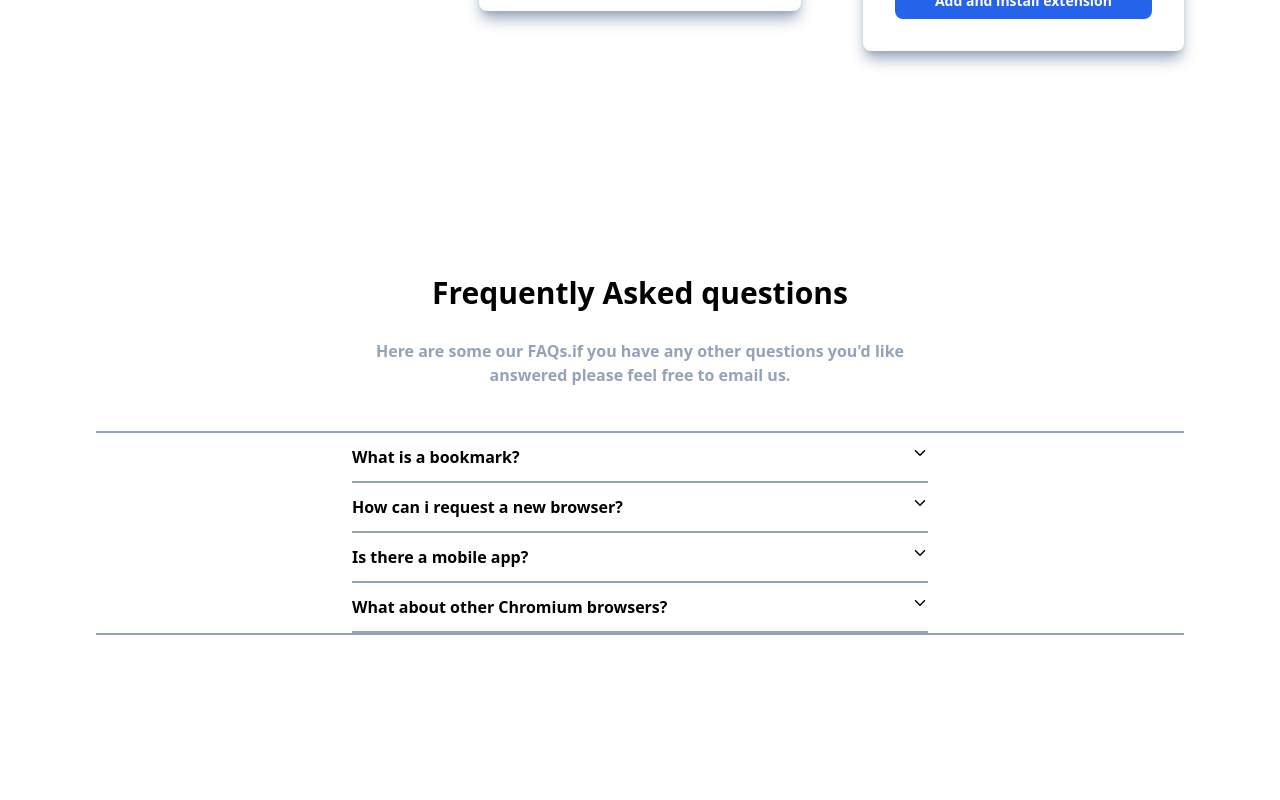
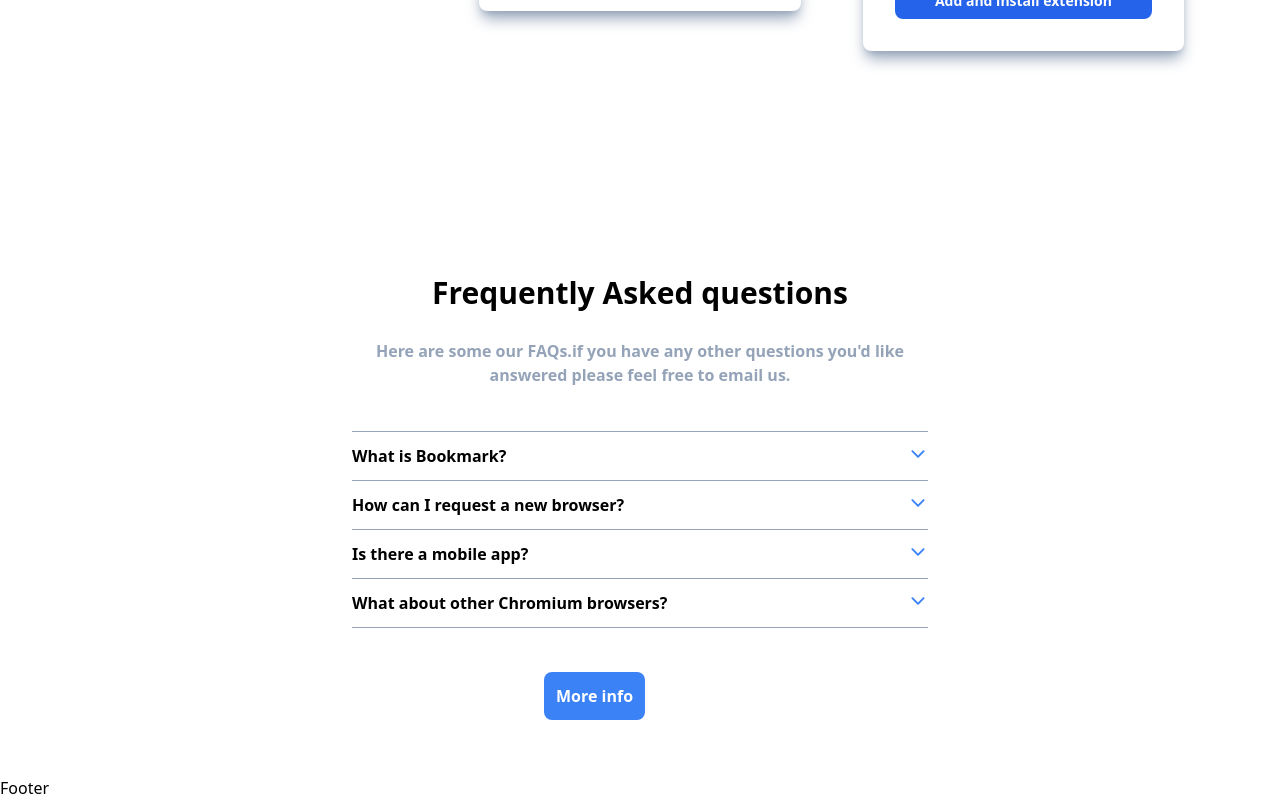
Before and after one commit to WilsonTomisin/bookmark-landing-page, a React (Create React App) app: page / in a window 1280 px wide. Shown: the part 2203-3003 px from the top of the page. Before the commit the page ends 2894 px from the top, so only its background shows below. Built offline with nearby package versions, Linux system fonts and the light colour scheme.

Commit message:
finished drop down

```diff
--- a/src/App.js
+++ b/src/App.js
@@ -1,12 +1,14 @@
 import React from 'react'
 import Header from './components/Header/Header'
 import Main from './components/Main/Main'
+import Footer from './components/Footer/Footer'
 
 const App = () => {
   return (
     <div className=' overflow-x-hidden'>
       <Header/>
       <Main/>
+      <Footer/>
     </div>
   )
 }
--- /dev/null
+++ b/src/components/Footer/Footer.jsx
@@ -0,0 +1,11 @@
+import React from 'react'
+
+const Footer = () => {
+  return (
+    <div>
+      Footer
+    </div>
+  )
+}
+
+export default Footer
--- a/src/components/Main/Main.jsx
+++ b/src/components/Main/Main.jsx
@@ -18,6 +18,23 @@ const Main = () => {
         {text: 'Speedy sharing', Link:'/speedysharing'},
         {text: 'Easy sharing', Link: '/easysharing'}
     ]
+
+    const dropdown = [
+        { question: 'What is Bookmark?' },
+        {question: 'How can I request a new browser?'},
+        {question: 'Is there a mobile app?'},
+        {question: 'What about other Chromium browsers?'}
+    ]
+    const [dropDownData, setdropDownData] = useState(dropdown.map((item,index)=>{
+        return { ...item, clicked: false}
+    }))
+
+    const handleClick =(itemText)=>{
+        const updatedData = dropDownData.map((item, index)=>{
+            return item.question === itemText ? {...item, clicked: !item.clicked}: item
+        })
+        setdropDownData(updatedData)
+    }
   return (
     <div className=' mt-24 px-24 mb-14'>
         <div className=' text-center'>
@@ -89,55 +106,30 @@ const Main = () => {
                 </p>
             </div>
 
-            <div className=' mt-11 border-b-2 border-t-2 border-slate-400 px-64 mx-auto'>
-                <div className=' border-b-2 border-slate-400 py-3 cursor-pointer'>
-                   <div className=' flex justify-between'>
-                    <span className=' font-semibold'> What is a bookmark? </span>
-                    <span> <IoIosArrowDown/></span>
+            <div className=' mt-11 px-64 mx-auto'>
+
+                { dropDownData.map((item,index)=>{
+                    const translate = item.clicked ? ' rotate-180 text-Soft-Red' : ' text-blue-500'
+                    const display = item.clicked? ' opacity-100' : 'opacity-0'
+                    const topB = index === 0 ? 'border-t border-slate-400': ''
+
+                    return(
+                        <div className={` ${topB} border-b border-slate-400 py-3 cursor-pointer`} key={index}>
+                            <div className=' flex justify-between' onClick={()=>( handleClick(item.question))}>
+                                <span className=' font-semibold transition-colors duration-500 ease-in-out hover:text-Soft-Red'> {item.question} </span>
+                                <span className={` transition-transform duration-500 ease-in-out ${translate} origin-center font-bold text-xl `}> <IoIosArrowDown/></span>
                             </div>
-                    {isOpen && <div>
+                            { item.clicked && <div className={` transition-opacity duration-1000 ease-in-out opacity-70 font-semibold leading-7 mt-10`}>
                                 Lorem, ipsum dolor sit amet consectetur adipisicing elit.
                                 Vitae quae eligendi eos quis, quia repellat non doloribus
                                 asperiores nihil aspernatur praesentium veritatis magni neque
                                 dolorem? Perferendis fuga iusto fugiat perspiciatis.
                             </div> }
+
                         </div>
-                <div className=' border-b-2 border-slate-400 py-3 cursor-pointer'>
-                   <div className=' flex justify-between'>
-                    <span className=' font-semibold'> How can i request a new browser? </span>
-                    <span> <IoIosArrowDown/></span>
-                   </div>
-                   {isOpen && <div>
-                        Lorem, ipsum dolor sit amet consectetur adipisicing elit.
-                        Vitae quae eligendi eos quis, quia repellat non doloribus
-                        asperiores nihil aspernatur praesentium veritatis magni neque
-                        dolorem? Perferendis fuga iusto fugiat perspiciatis.
-                    </div> }
-                </div>
-                <div className='border-b-2 border-slate-400 py-3 cursor-pointer'>
-                   <div className=' flex justify-between'>
-                    <span className=' font-semibold'> Is there a mobile app? </span>
-                    <span> <IoIosArrowDown/></span>
-                   </div>
-                   {isOpen && <div>
-                        Lorem, ipsum dolor sit amet consectetur adipisicing elit.
-                        Vitae quae eligendi eos quis, quia repellat non doloribus
-                        asperiores nihil aspernatur praesentium veritatis magni neque
-                        dolorem? Perferendis fuga iusto fugiat perspiciatis.
-                    </div> }
-                </div>
-                <div className=' border-b-2 border-slate-400 py-3 cursor-pointer'>
-                   <div className=' flex justify-between '>
-                        <span className=' font-semibold'> What about other Chromium browsers? </span>
-                        <span> <IoIosArrowDown/></span>
-                   </div>
-                   {isOpen && <div>
-                        Lorem, ipsum dolor sit amet consectetur adipisicing elit.
-                        Vitae quae eligendi eos quis, quia repellat non doloribus
-                        asperiores nihil aspernatur praesentium veritatis magni neque
-                        dolorem? Perferendis fuga iusto fugiat perspiciatis.
-                    </div> }
-                </div>
+                    )
+                })}
+                <button className=' rounded-lg bg-blue-500 font-semibold text-white mt-11 ml-48 p-3'> More info</button>
             </div>
         </div>
     </div>
```
Lines whose indentation alone changed are shown as unchanged.
